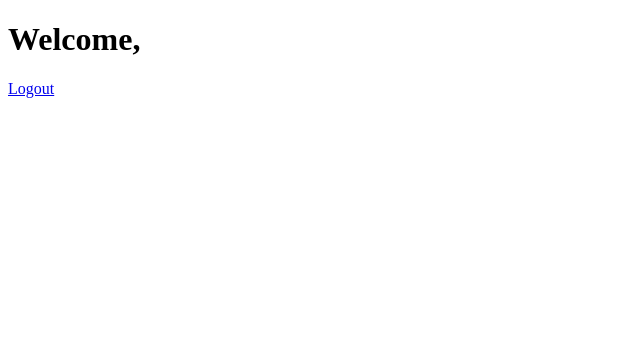
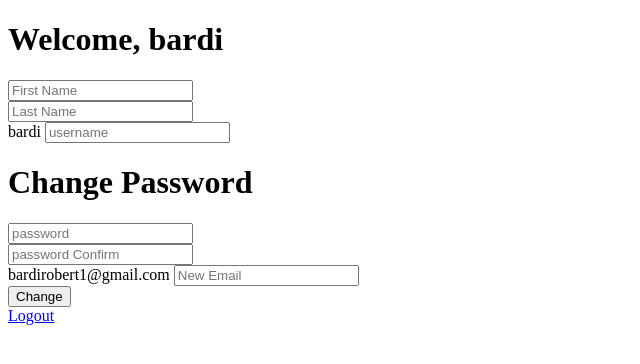
Before and after one commit to ztinyz/Clinica, a Django app: page /users/ in a window 1280 px wide. Shown: the top 364 px of the page, without its empty margins (0-640 px from the left). Run offline with Django 5.2, Linux system fonts and the light colour scheme; a user stored in the database is signed in; parts of the project's set-up code (start-up, migrations or seed data) failed here and were passed over.

Commit message:
useri pot sa isi schimbe datele de pe site

```diff
--- a/login/templates/index.html
+++ b/login/templates/index.html
@@ -1,12 +1,38 @@
 <!DOCTYPE html>
 <html>
     <head>
-        <title>Welcome!</title>
+        <title>Account</title>
     </head>
 
     <body>
 
-        <h1>Welcome, {{request.user.first_name}}</h1>
+        <h1>Welcome, {{request.user.username}}</h1>
+        <form action="{% url 'login:index' %}" method="post">
+            {% csrf_token %}
+            {{request.user.first_name}}
+            <input type="text" placeholder="First Name" name="first_name">
+            <br>
+            {{request.user.last_name}}
+            <input type="text" placeholder="Last Name" name="last_name">
+            <br>
+            {{request.user.username}}
+            <input type="text" placeholder="username" name="username">
+            <br>
+            <h1>Change Password</h1>
+            <input type="password" placeholder="password" name="password">
+            <br>
+            <input type="password" placeholder="password Confirm" name="password_confirm">
+            <br>
+            {{request.user.email}}
+            <input type="text" placeholder="New Email" name="email">
+            <br>
+            <input type="submit" value="Change">
+        </form>
+
+        {% if message %}
+        <div>{{ message }}</div>
+        {% endif %}
+
         <a href="{% url 'login:logout' %}">Logout</a>
     </body>
 </html>
--- a/login/views.py
+++ b/login/views.py
@@ -4,11 +4,6 @@ from django.urls import reverse
 from django.contrib.auth import authenticate,login,logout
 from django.contrib.auth.models import User
 # Create your views here.
-
-def index(request):
-    if not request.user.is_authenticated:
-        return HttpResponseRedirect(reverse('login:login'))
-    return render(request, 'index.html')
 
 def login_view(request):
     if request.method == 'POST':
@@ -70,3 +65,54 @@ def register(request):
                 'message': 'Error creating user: ' + str(e)
             })
     return render(request, 'register.html')
+
+def index(request):
+    if not request.user.is_authenticated:
+        return HttpResponseRedirect(reverse('login:login'))
+    if request.method == 'POST':
+        #form data
+        username = request.POST.get('username')
+        password = request.POST.get('password')
+        password_confirm = request.POST.get('password_confirm')
+        first_name = request.POST.get('first_name')
+        last_name = request.POST.get('last_name')
+        email = request.POST.get('email')
+
+
+        #login conditions:
+        if password is not "":
+            if password != password_confirm:
+                return render(request, 'index.html', {
+                    'message': 'Passwords do not match.'})
+            if len(password) < 8:
+                return render(request, 'index.html', {
+                    'message': 'Password must be at least 8 characters long.'})
+
+        if User.objects.filter(username=username).exists():
+            return render(request, 'index.html', {
+                'message': 'Username already exists.'})
+
+        if User.objects.filter(email=email).exists():
+            return render(request, 'index.html', {
+                'message': 'Email already exists.'})
+
+
+        #account updating
+        try:
+            user = request.user
+            if username is not "":
+                user.username = username
+            if email is not "":
+                user.email = email
+            if first_name is not "":
+                user.first_name = first_name
+            if last_name is not "":
+                user.last_name = last_name
+            if password is not "":
+                user.set_password(password)
+            user.save()
+        except Exception as e:
+            return render(request, 'index.html', {
+                'message': 'Error updating user: ' + str(e)
+            })
+    return render(request, 'index.html')
```
Also changed, not shown: db.sqlite3.
